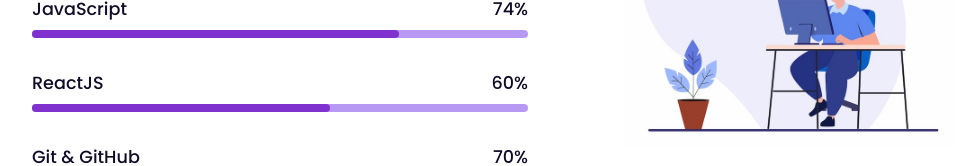
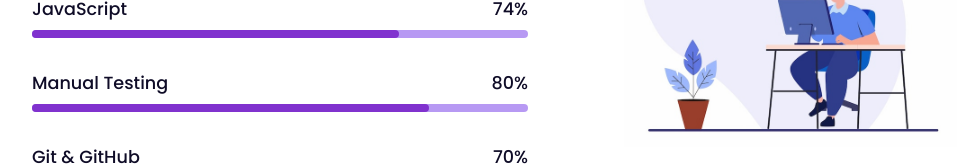
Before and after one commit to prashantbohra01/Personal-Portfolio, a plain HTML site: page index.html in a window 1280 px wide. Shown: the part 1698-1864 px from the top of the page, without its empty margins (96-1066 px from the left). Drawn offline with Linux system fonts and the light colour scheme.

Commit message:
Added new texts

```diff
--- a/index.html
+++ b/index.html
@@ -38,8 +38,8 @@
         <div class="home-text">
             <span>Hello, I'm</span>
             <h1>Prashant Bohra</h1>
-            <h2>Frontend Developer</h2>
-            <p>I Design Web Applications for my clients and company <br> If you want to make your Website Contact me.</p>
+            <h2>Frontend Developer | QA Engineer</h2>
+            <p>I Design and Test Web Applications for my clients and company <br> If you want to make your Website Contact me.</p>
             <a href="#contact" class="btn">Contact Me</a>
 
         </div>
@@ -99,8 +99,8 @@
           </div>
           <!-- Box 4 -->
           <div class="bars-box">
-              <h3>ReactJS</h3>
-              <span>60%</span>
+              <h3>Manual Testing</h3>
+              <span>80%</span>
               <div class="light-bar"></div>
               <div class="percent-bar react-bar"></div>
           </div>
--- a/style.css
+++ b/style.css
@@ -245,7 +245,7 @@ header.shadow {
     width: 74%;
   }
   .react-bar {
-    width: 60%;
+    width: 80%;
   }
   .git-bar{
     width: 70%;
```
